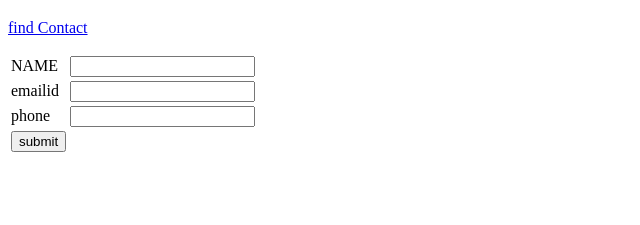
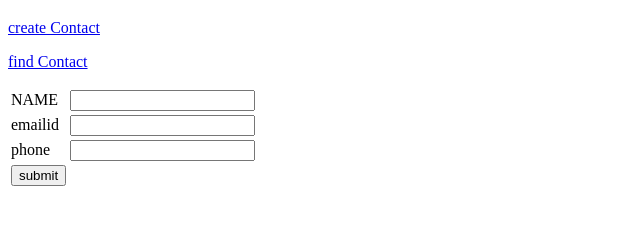
Before and after one commit to jyotiprava/contact, a plain HTML site: page index.html in a window 1280 px wide. Shown: the part 61-286 px from the top of the page, without its empty margins (0-640 px from the left). Drawn offline with Linux system fonts and the light colour scheme.

Commit message:
Update index.html

```diff
--- a/index.html
+++ b/index.html
@@ -65,7 +65,8 @@ contact.name = name;
   </head>
   <body>
     <h1>Example</h1>
-    <a href="find.html"><p>find Contact</p></a>
+    <a href="find.html"><p>create Contact</p></a>
+     <a href="contactfind.htm"><p>find Contact</p></a>
     <div id="add"></div>
       <table>
         <tr>
```
